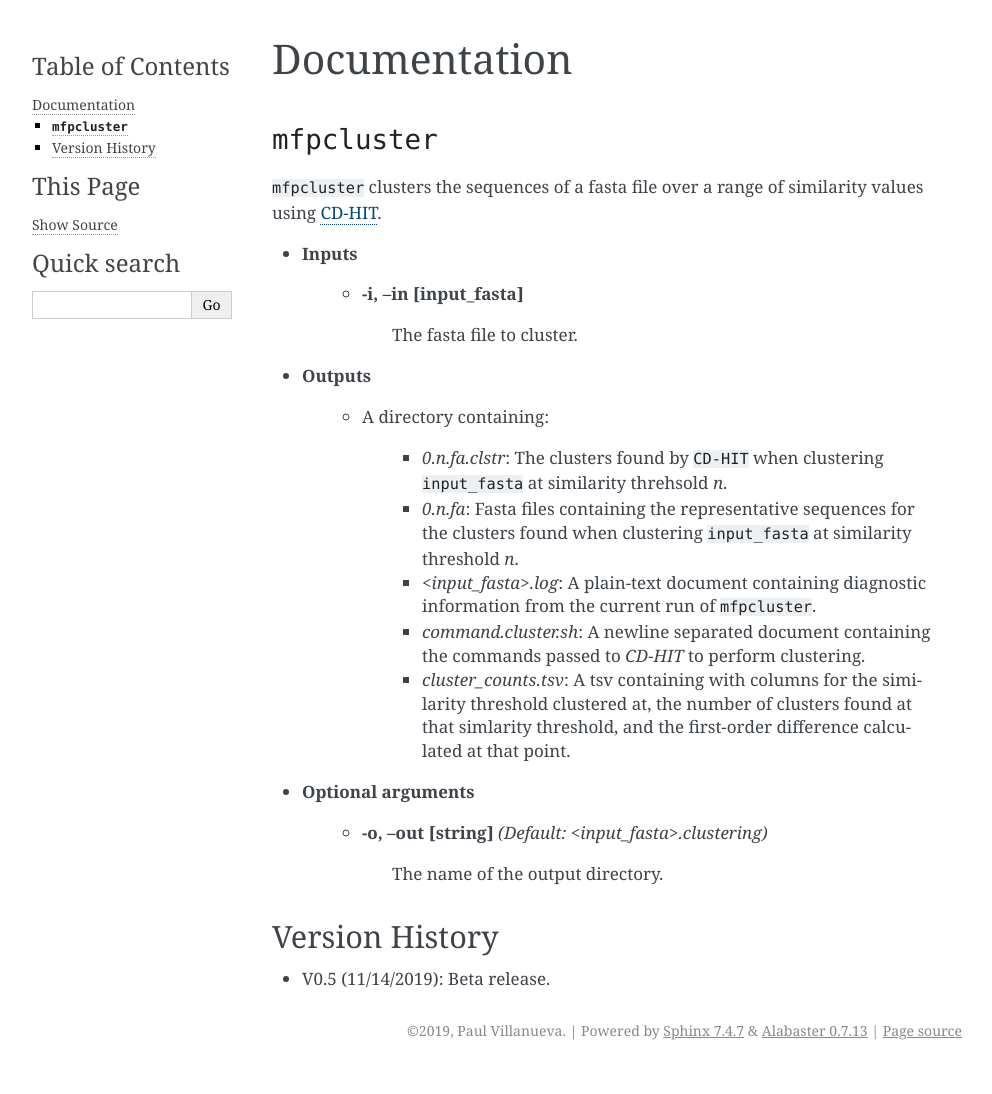
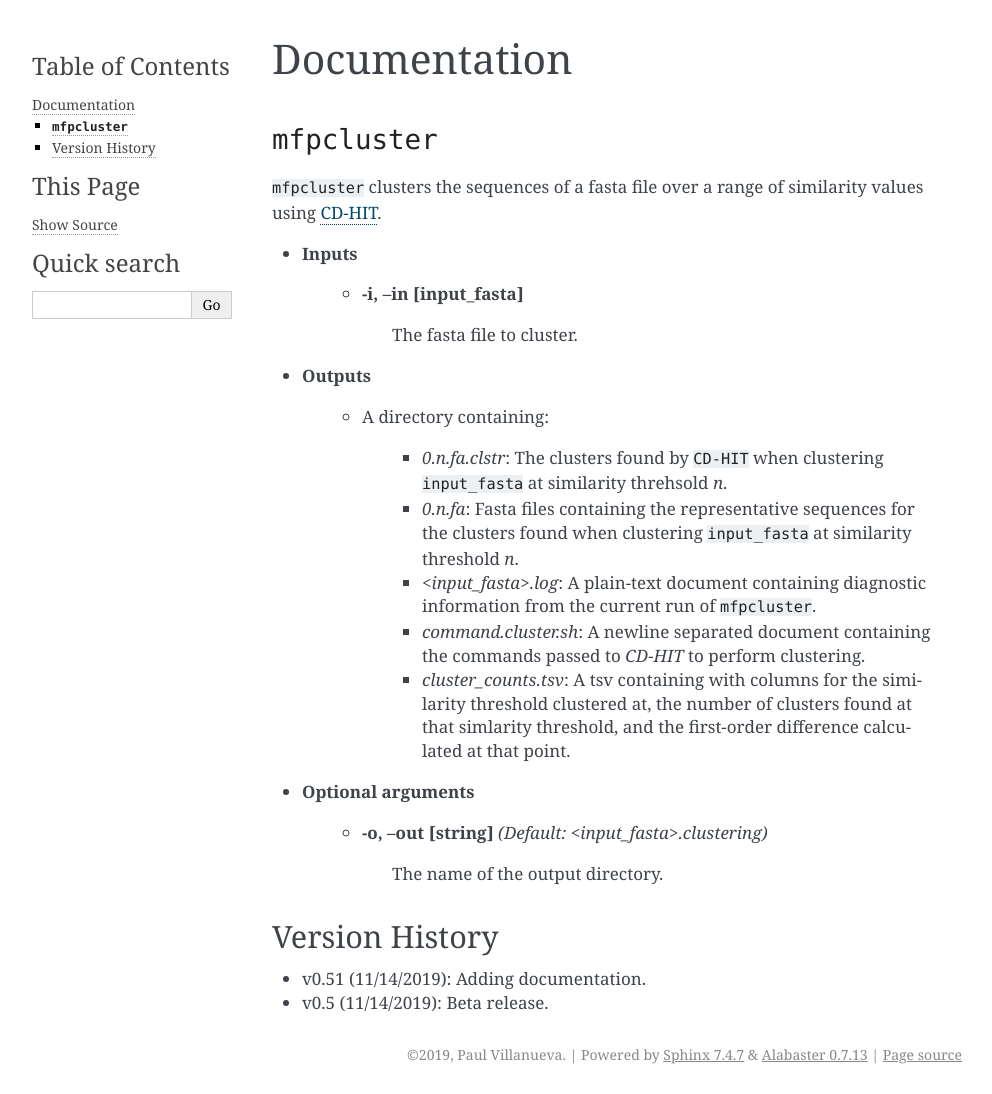
Before and after one commit to pommevilla/MetaFunPrimer, a Sphinx documentation site: the page built from docs/source/Documentation.rst, in a window 1280 px wide. Shown: the whole page, without its empty margins (148-1140 px from the left). Built offline with Sphinx 7.4.7, drawn with Linux system fonts in a browser that asks for light colours; before the commit the page ends 1070 px from its top, so only the background shows below that.

Commit message:
Assign version number v0.51

```diff
--- a/docs/source/Documentation.rst
+++ b/docs/source/Documentation.rst
@@ -31,4 +31,5 @@ Documentation
 Version History
 ---------------
 
-* V0.5 (11/14/2019): Beta release.
+* v0.51 (11/14/2019): Adding documentation.
+* v0.5 (11/14/2019): Beta release.
```
